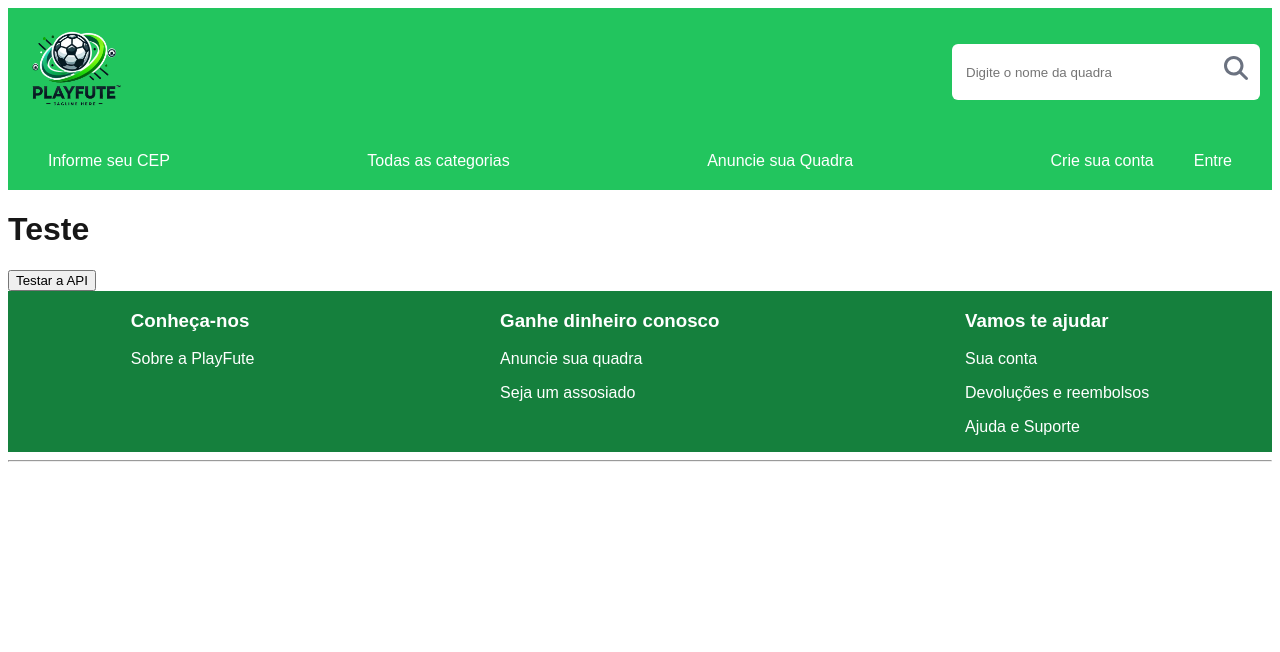
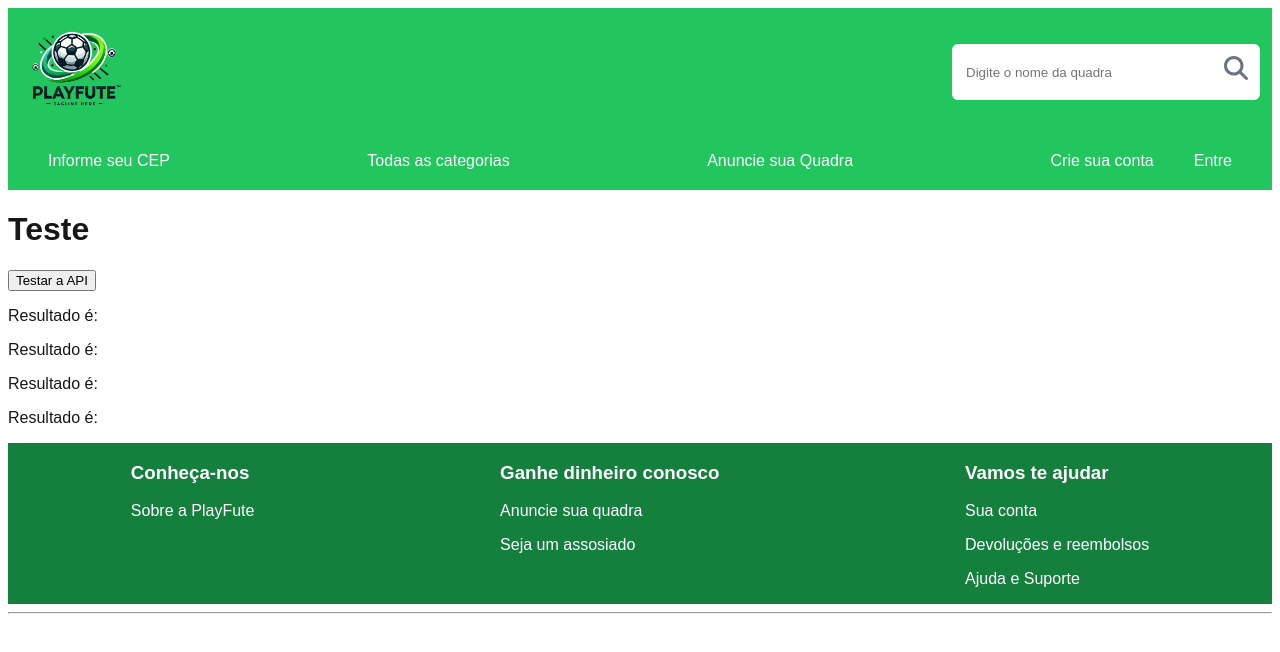
Before and after one commit to guerreiro05/projeto_integrador, a Next.js app: page /teste in a window 1280 px wide. Shown: the top 652 px of the page. Built offline with nearby package versions, Linux system fonts and the light colour scheme.

Commit message:
Conectando no banco de dados

```diff
--- a/app/perfil/page.js
+++ b/app/perfil/page.js
@@ -1,24 +1,34 @@
 'use client'
 
-export default Perfil;
-import { useEffect, useState } from "react";
+export default Teste;
 
-function Perfil() {
+import axios from "axios";
+import { useState } from "react";
 
-    const [ usuario, alteraUsuario ] = useState({})
+function Teste() { // É preciso instalar o pacote "axios", ele quem vai fazer a ligação do Beckend e Frontend
 
-    useEffect(()=> {
-        const dados = JSON.parse( localStorage.getItem("usuario"));
-        alteraUsuario(dados);
-    }, [])
+    const [ dados, alteraDados] = useState("")
+
+    async function testar(){ // Toda função que demorar para receber uma resposta coloque "await" e "async", porque ai o site consegue carregar inteiro e depois essa função, caso contrario o site todo não carregar até todas as informações chegarem
+        const response = await axios.get("http://localhost:3001/usuario");
+        console.log(response);
+
+        alteraDados(response.data[0]);
+    }
 
     return (
         <main>
+            <div className="layout-container">
+                <div>
 
-            <h1>Perfil do usuário</h1>
-
-            <p>id: {usuario.id} </p>
-            <p>Email: {usuario.email}</p>
+                </div>
+                <h1>Teste</h1>
+                <button onClick={()=>testar()}>Testar a API</button>
+                <p>Resultado é: {dados.nome}</p>
+                <p>Resultado é: {dados.nascimento}</p>
+                <p>Resultado é: {dados.email}</p>
+                <p>Resultado é: {dados.cpf}</p>
+            </div>
         </main>
      );
 }
--- a/app/teste/page.js
+++ b/app/teste/page.js
@@ -3,12 +3,17 @@
 export default Teste;
 
 import axios from "axios";
+import { useState } from "react";
 
 function Teste() { // É preciso instalar o pacote "axios", ele quem vai fazer a ligação do Beckend e Frontend
 
+    const [ dados, alteraDados] = useState("")
+
     async function testar(){ // Toda função que demorar para receber uma resposta coloque "await" e "async", porque ai o site consegue carregar inteiro e depois essa função, caso contrario o site todo não carregar até todas as informações chegarem
-        const response = await axios.get("http://localhost:3001/mensagem");
+        const response = await axios.get("http://localhost:3001/usuario");
         console.log(response);
+
+        alteraDados(response.data[0]);
     }
 
     return (
@@ -16,6 +21,11 @@
             <h1>Teste</h1>
 
             <button onClick={()=>testar()}>Testar a API</button>
+
+            <p>Resultado é: {dados.nome}</p>
+            <p>Resultado é: {dados.nascimento}</p>
+            <p>Resultado é: {dados.email}</p>
+            <p>Resultado é: {dados.cpf}</p>
         </div>
      );
 }
```
